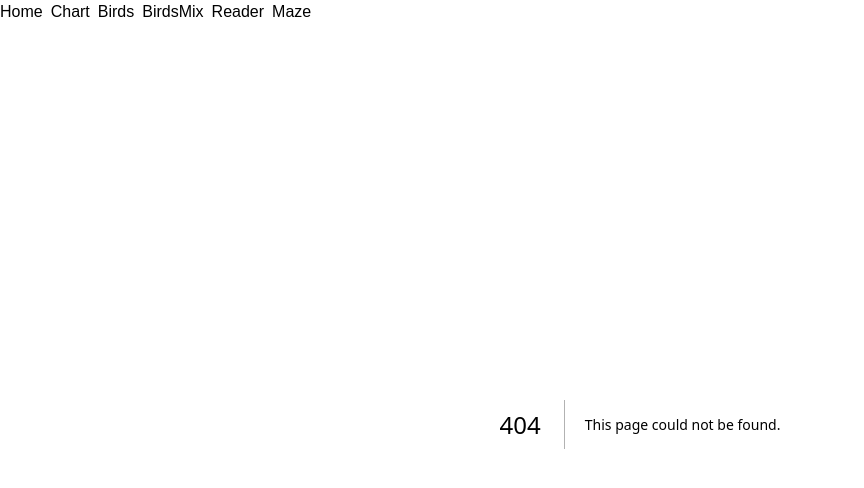
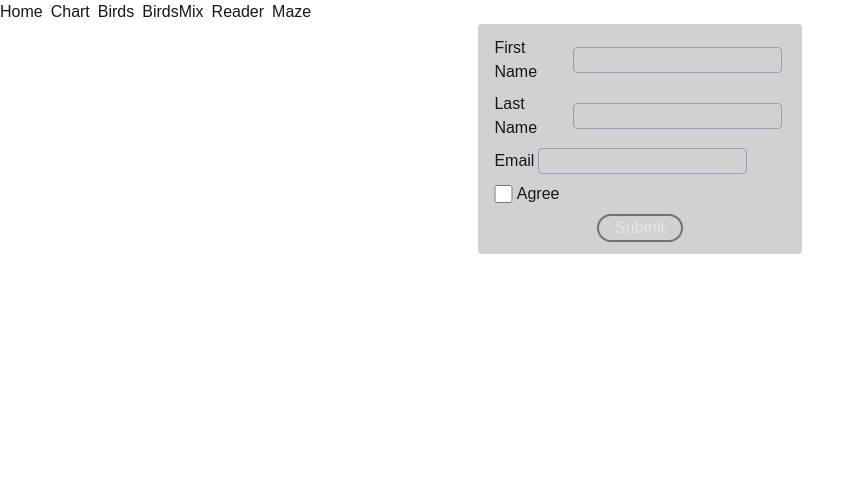
Before and after one commit to nemo-ahmed/play-around, a Next.js app: page /form in a window 1280 px wide. Before the commit this address had no page. Shown: the top 488 px of the page, without its empty margins (0-864 px from the left). Built offline with nearby package versions, Linux system fonts and the light colour scheme.

Commit message:
playing around with form

```diff
--- /dev/null
+++ b/src/app/form/action.ts
@@ -0,0 +1,14 @@
+'use server'
+import {redirect} from 'next/navigation'
+
+export async function createPost(formData: FormData) {
+  console.log('formAction', formData)
+  const url = new URL('/user', 'http://localhost:3000')
+
+  for (const key of formData.keys()) {
+    const element = formData.get(key)
+    if (element !== null) url.searchParams.append(key, element.toString())
+  }
+
+  return redirect(url.toString())
+}
--- /dev/null
+++ b/src/app/form/loading.tsx
@@ -0,0 +1,11 @@
+import React from 'react'
+
+function Loading() {
+  return (
+    <div className="h-screen flex items-center justify-center text-3xl">
+      loading
+    </div>
+  )
+}
+
+export default Loading
--- /dev/null
+++ b/src/app/form/page.tsx
@@ -0,0 +1,35 @@
+import InputWrapper from '@/components/InputWrapper'
+import {createPost} from './action'
+
+async function Form() {
+  return (
+    <div className="flex justify-center items-center h-full">
+      <form className="container" action={createPost}>
+        <InputWrapper
+          type="text"
+          name="firstName"
+          min={2}
+          max={10}
+          required
+          pattern="^[a-zA-Z]{2,10}$"
+        />
+        <InputWrapper
+          type="text"
+          name="lastName"
+          required
+          pattern="^[a-zA-Z]{2,10}$"
+        />
+        <InputWrapper
+          type="email"
+          name="email"
+          pattern="^.+@.+\..{2,}$"
+          required
+        />
+        <InputWrapper type="checkbox" name="Agree" id="Agree" required />
+        <button type="submit">Submit</button>
+      </form>
+    </div>
+  )
+}
+
+export default Form
--- a/src/app/globals.css
+++ b/src/app/globals.css
@@ -106,6 +106,25 @@
   --foreground: #171717;
 }
 
+@layer {
+  .container {
+    background: color-mix(
+      in srgb,
+      var(--foreground) 20%,
+      var(--background) 80%
+    );
+    @apply w-fit flex flex-col gap-2 px-4 py-3  rounded;
+  }
+
+  form {
+    button {
+      @apply rounded-2xl border-2 border-zinc-500 w-fit px-4 self-center text-zinc-200;
+      &:active {
+        @apply bg-zinc-500;
+      }
+    }
+  }
+}
 @media (prefers-color-scheme: dark) {
   :root {
     --background: #0a0a0a;
--- /dev/null
+++ b/src/app/user/page.tsx
@@ -0,0 +1,15 @@
+import {Params} from 'next/dist/server/request/params'
+import React from 'react'
+
+async function Page({searchParams}: {searchParams: Params}) {
+  const params = await searchParams
+  return (
+    <div className="h-[calc(100dvh-23.9px)] flex items-center justify-center">
+      <h1 className="text-8xl capitalize">
+        Welcome {params.firstName} {params.lastName}
+      </h1>
+    </div>
+  )
+}
+
+export default Page
--- /dev/null
+++ b/src/components/InputWrapper.tsx
@@ -0,0 +1,70 @@
+'use client'
+
+import React, {createElement, InputHTMLAttributes, useState} from 'react'
+
+type InputProps = Exclude<InputHTMLAttributes<HTMLInputElement>, 'type'> & {
+  type: 'checkbox' | 'text' | 'email'
+}
+
+function InputWrapper({name, ...props}: InputProps) {
+  const [error, setError] = useState<string>()
+
+  const nameToDisplayableName = name?.replace(/[A-Z]/g, _ => ` ${_}`)
+  const mapType = props.type === 'email' ? 'text' : props.type
+
+  const extraStyles = {
+    text: 'flex-row-reverse min-w-2xs w-5/12 justify-end',
+    checkbox: 'accent-green-500 min-w-fit',
+  }[mapType]
+
+  const extraInputStyles = {
+    text: 'border-1 rounded border-silver-lake-blue-600 outline-0',
+    checkbox: 'accent-green-500 size-[1.15rem]',
+  }[mapType]
+
+  return (
+    <div>
+      <div
+        className={['flex gap-1 capitalize items-center', extraStyles].join(
+          ' ',
+        )}
+      >
+        {createElement('input', {
+          ...props,
+          name,
+          id: props.id ?? name,
+          'aria-label': nameToDisplayableName,
+          className: extraInputStyles + ' ' + props.className,
+          onChange: e => {
+            // ? Beside achieving what i wanned.
+            // ? The validation logic should be moved to onBlur,
+            // ? Error Clean up when input is valid should be done here.
+            props?.onChange?.(e)
+            if (
+              e.currentTarget.pattern &&
+              !new RegExp(e.currentTarget.pattern).test(e.currentTarget.value)
+            ) {
+              setError('Invalid')
+            } else {
+              setError(undefined)
+            }
+            if (!e.currentTarget.checkValidity()) {
+              if (
+                e.currentTarget.validity.tooShort ||
+                e.currentTarget.validity.tooLong
+              ) {
+                e.currentTarget.setCustomValidity(
+                  `Name is too ${e.currentTarget.validity.tooLong ? 'long' : 'short'}.`,
+                )
+              }
+            }
+          },
+        })}
+        <p>{nameToDisplayableName}</p>
+      </div>
+      {error && <pre className="text-xs text-red-400 text-center">{error}</pre>}
+    </div>
+  )
+}
+
+export default InputWrapper
```
